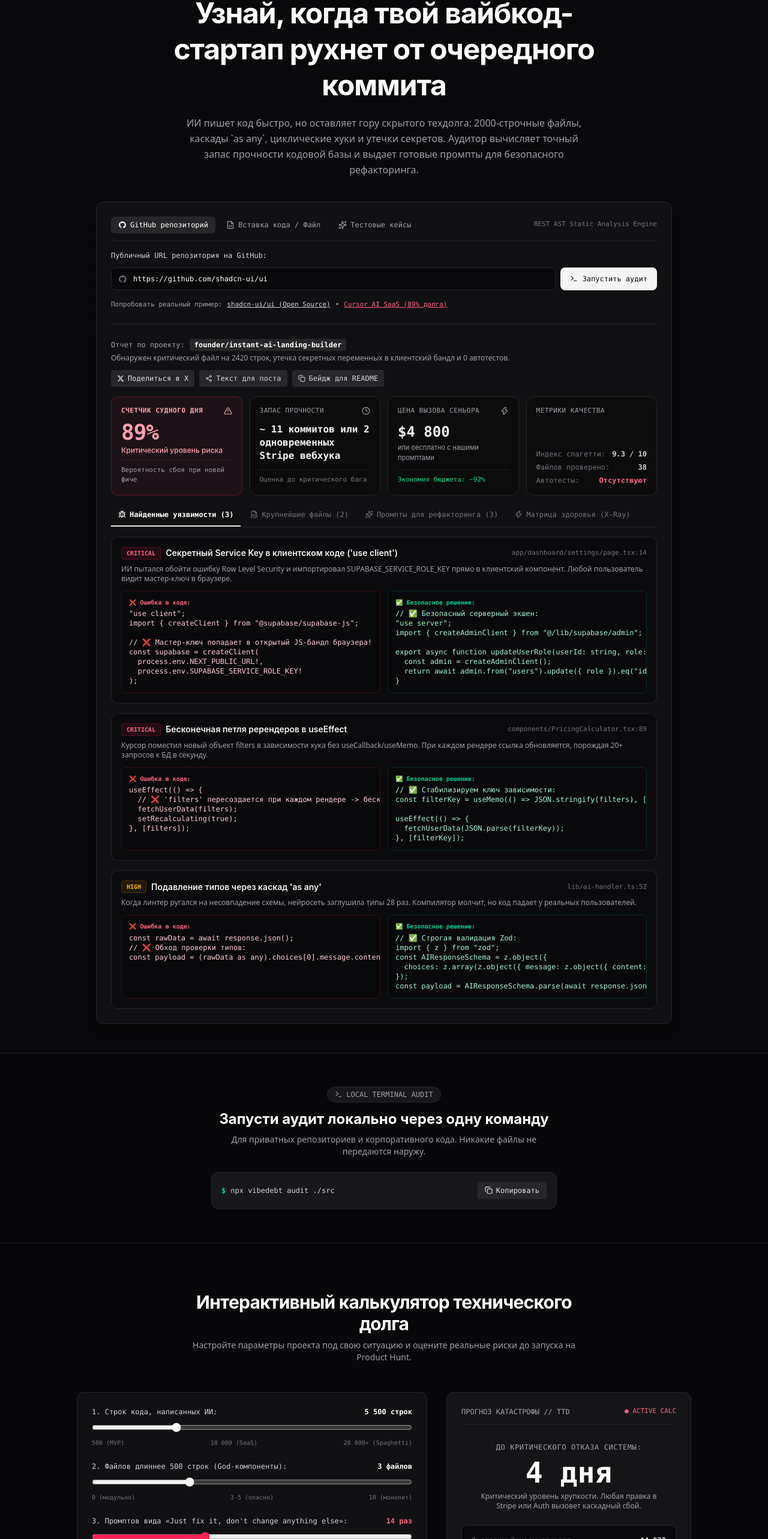
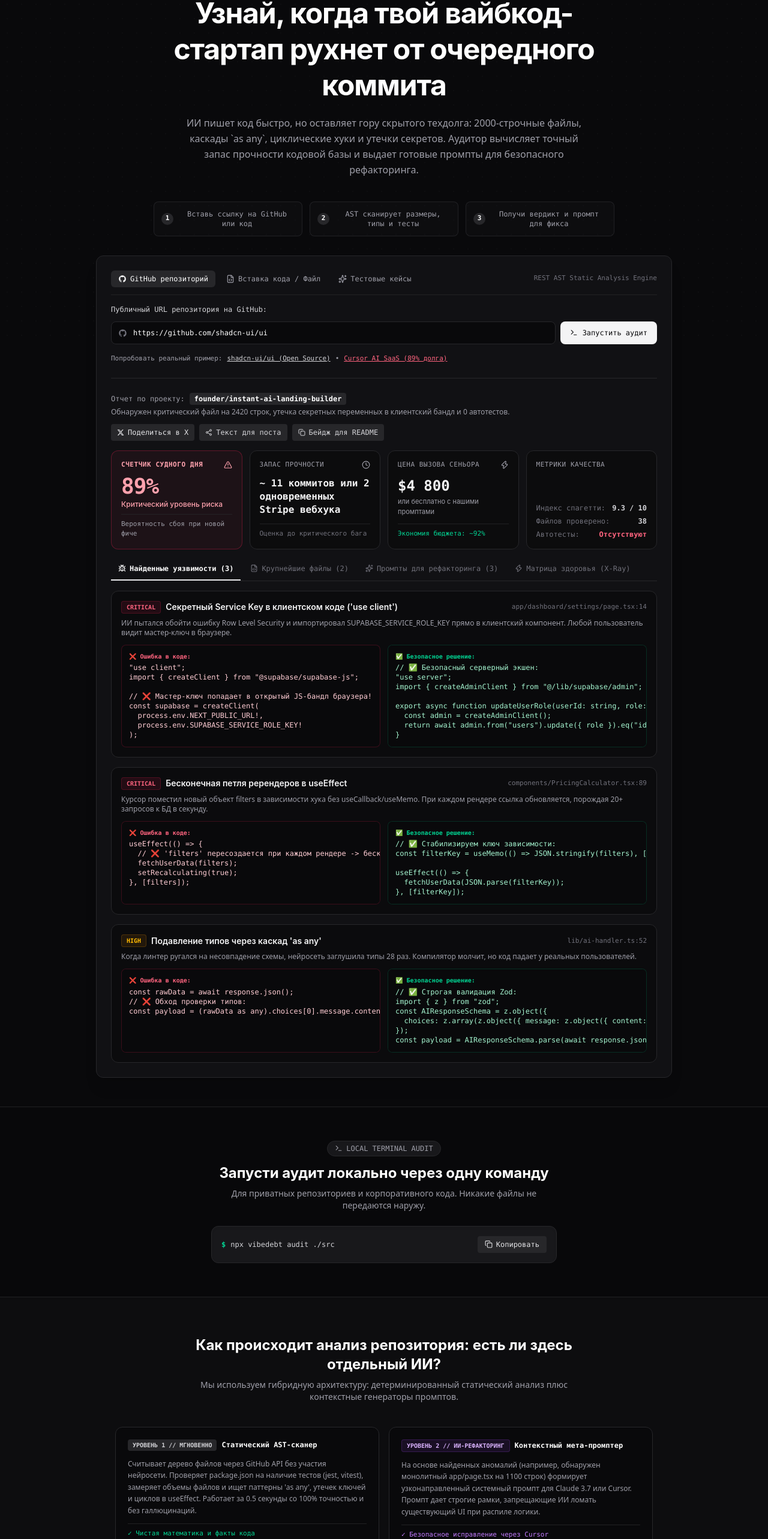
Before and after one commit to 20246ah-svg/lending, a Next.js app: page / in a window 1280 px wide. Shown: the part 221-2787 px from the top of the page at 60% size. Built offline with nearby package versions, Linux system fonts and the light colour scheme.

Commit message:
docs: add 3-step guide and clear architectural explanation of AST vs AI analysis
Co-authored-by: arena-agent <297053741+arena-agent@users.noreply.github.com>

```diff
--- a/app/page.tsx
+++ b/app/page.tsx
@@ -483,6 +483,28 @@
             : "AI writes code at lightspeed, but leaves a mountain of hidden debt: 2000-line monolithic files, cascading `as any`, infinite useEffect loops, and exposed keys. VibeDebt calculates your exact time-to-disaster and gives you surgical prompts to fix it."}
         </p>
 
+        {/* 3-STEP HOW IT WORKS GUIDE */}
+        <div className="grid grid-cols-1 sm:grid-cols-3 gap-3 max-w-3xl mx-auto mb-8 text-xs font-mono text-zinc-400">
+          <div className="p-3 rounded-lg border border-zinc-800/80 bg-zinc-900/30 flex items-center gap-2.5">
+            <span className="w-5 h-5 rounded-full bg-zinc-800 text-white font-bold flex items-center justify-center shrink-0 text-[11px]">
+              1
+            </span>
+            <span>{lang === "ru" ? "Вставь ссылку на GitHub или код" : "Paste GitHub URL or snippet"}</span>
+          </div>
+          <div className="p-3 rounded-lg border border-zinc-800/80 bg-zinc-900/30 flex items-center gap-2.5">
+            <span className="w-5 h-5 rounded-full bg-zinc-800 text-white font-bold flex items-center justify-center shrink-0 text-[11px]">
+              2
+            </span>
+            <span>{lang === "ru" ? "AST сканирует размеры, типы и тесты" : "AST parses files, types & tests"}</span>
+          </div>
+          <div className="p-3 rounded-lg border border-zinc-800/80 bg-zinc-900/30 flex items-center gap-2.5">
+            <span className="w-5 h-5 rounded-full bg-zinc-800 text-white font-bold flex items-center justify-center shrink-0 text-[11px]">
+              3
+            </span>
+            <span>{lang === "ru" ? "Получи вердикт и промпт для фикса" : "Get verdict & Cursor fix prompt"}</span>
+          </div>
+        </div>
+
         {/* AUDIT WORKBENCH */}
         <div
           id="audit-tool"
@@ -1152,6 +1174,58 @@
         </div>
       </section>
 
+      {/* HOW IT WORKS / IS THERE AI SECTION */}
+      <section className="py-16 px-4 sm:px-8 border-t border-zinc-800/80 bg-zinc-900/30 z-10 relative">
+        <div className="max-w-4xl mx-auto">
+          <div className="text-center max-w-2xl mx-auto mb-10">
+            <h2 className="text-xl sm:text-2xl font-bold text-white mb-2">
+              {lang === "ru" ? "Как происходит анализ репозитория: есть ли здесь отдельный ИИ?" : "How Repository Analysis Works: Is There an AI Under the Hood?"}
+            </h2>
+            <p className="text-xs sm:text-sm text-zinc-400 font-sans">
+              {lang === "ru"
+                ? "Мы используем гибридную архитектуру: детерминированный статический анализ плюс контекстные генераторы промптов."
+                : "We utilize a hybrid architecture: deterministic static AST analysis paired with contextual prompt engines."}
+            </p>
+          </div>
+
+          <div className="grid grid-cols-1 md:grid-cols-2 gap-4">
+            <div className="p-5 rounded-xl border border-zinc-800 bg-zinc-950/70">
+              <div className="flex items-center gap-2 mb-3">
+                <span className="px-2 py-0.5 rounded bg-zinc-800 text-zinc-300 text-[10px] font-mono font-bold uppercase">
+                  Уровень 1 // Мгновенно
+                </span>
+                <span className="text-xs font-mono font-bold text-white">Статический AST-сканер</span>
+              </div>
+              <p className="text-xs text-zinc-400 font-sans leading-relaxed mb-3">
+                {lang === "ru"
+                  ? "Считывает дерево файлов через GitHub API без участия нейросети. Проверяет package.json на наличие тестов (jest, vitest), замеряет объемы файлов и ищет паттерны 'as any', утечек ключей и циклов в useEffect. Работает за 0.5 секунды со 100% точностью и без галлюцинаций."
+                  : "Fetches repository file tree via GitHub REST API without LLM hallucination risk. Inspects package.json for test runners, checks file line lengths, detects 'as any' cascades and exposed secrets in sub-second time."}
+              </p>
+              <div className="text-[11px] font-mono text-emerald-400 pt-2 border-t border-zinc-800/80">
+                ✓ {lang === "ru" ? "Чистая математика и факты кода" : "Pure code heuristics & facts"}
+              </div>
+            </div>
+
+            <div className="p-5 rounded-xl border border-zinc-800 bg-zinc-950/70">
+              <div className="flex items-center gap-2 mb-3">
+                <span className="px-2 py-0.5 rounded bg-purple-500/10 text-purple-300 border border-purple-500/20 text-[10px] font-mono font-bold uppercase">
+                  Уровень 2 // ИИ-рефакторинг
+                </span>
+                <span className="text-xs font-mono font-bold text-white">Контекстный мета-промптер</span>
+              </div>
+              <p className="text-xs text-zinc-400 font-sans leading-relaxed mb-3">
+                {lang === "ru"
+                  ? "На основе найденных аномалий (например, обнаружен монолитный app/page.tsx на 1100 строк) формирует узконаправленный системный промпт для Claude 3.7 или Cursor. Промпт дает строгие рамки, запрещающие ИИ ломать существующий UI при распиле логики."
+                  : "Takes detected anomalies (such as a 1,100-line monolithic file) and generates constrained surgical instructions for Claude 3.7 or Cursor, preventing the AI from breaking existing business logic during refactors."}
+              </p>
+              <div className="text-[11px] font-mono text-purple-400 pt-2 border-t border-zinc-800/80">
+                ✓ {lang === "ru" ? "Безопасное исправление через Cursor" : "Safe iterative Cursor refactoring"}
+              </div>
+            </div>
+          </div>
+        </div>
+      </section>
+
       {/* INTERACTIVE DOOMSDAY CALCULATOR */}
       <section id="calculator" className="py-20 px-4 sm:px-8 border-t border-zinc-800/80 bg-zinc-950/40 relative z-10">
         <div className="max-w-5xl mx-auto">
```
